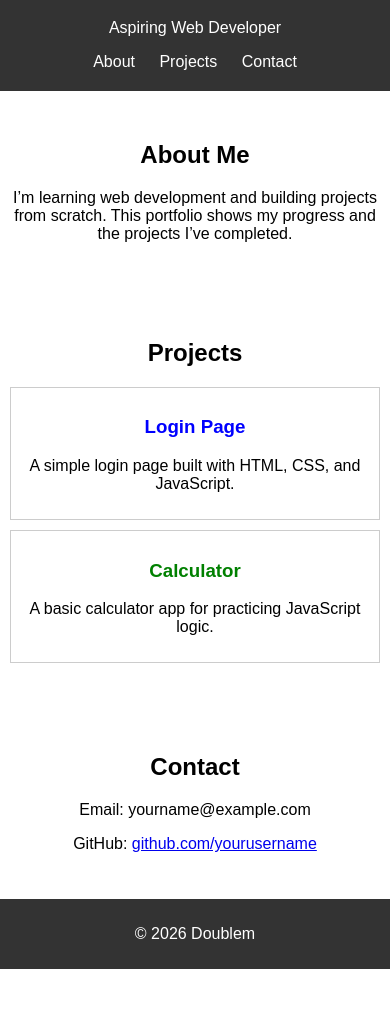
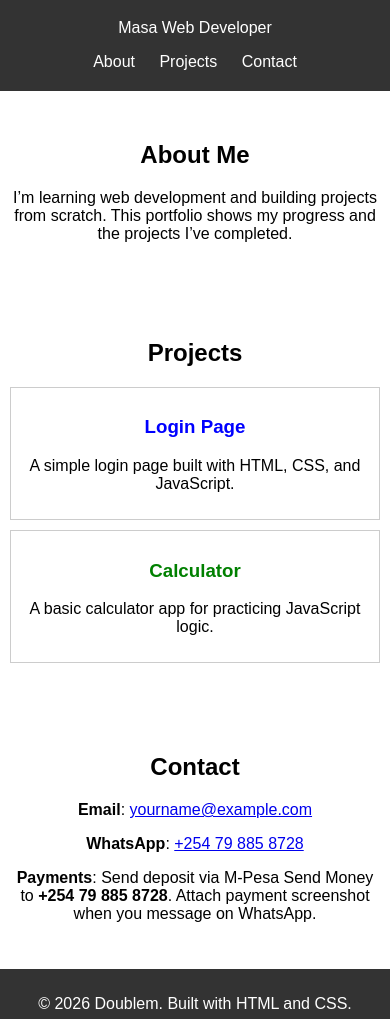
Before and after one commit to michaelmasa28-png/https-michaelmasa28.github.io-, a plain HTML site: page index.html in a window 390 px wide. Shown: the part 81-1100 px from the top of the page. Before the commit the page ends 1050 px from the top, so only its background shows below. Drawn offline with Linux system fonts and the light colour scheme.

Commit message:
Revise index.html for SEO and contact details
Updated the HTML structure and added meta tags for better SEO and responsiveness. Enhanced contact section with WhatsApp and payment information.

```diff
--- a/index.html
+++ b/index.html
@@ -1,15 +1,16 @@
-<!DOCTYPE html>
+<!doctype html>
 <html lang="en">
 <head>
-  <meta charset="UTF-8">
-  <title>My Portfolio</title>
-  <link rel="stylesheet" href="style.css">
+  <meta charset="utf-8" />
+  <meta name="viewport" content="width=device-width,initial-scale=1" />
+  <meta name="description" content="Doublem — Masa web developer. Portfolio of projects and contact details." />
+  <title>Doublem Portfolio</title>
+  <link rel="stylesheet" href="style.css" />
 </head>
 <body>
-  <!-- Header -->
   <header>
     <h1>Doublem</h1>
-    <p>Aspiring Web Developer</p>
+    <p>Masa Web Developer</p>
     <nav>
       <a href="#about">About</a>
       <a href="#projects">Projects</a>
@@ -17,14 +18,11 @@
     </nav>
   </header>
 
-  <!-- About Section -->
   <section id="about">
     <h2>About Me</h2>
-    <p>I’m learning web development and building projects from scratch.
-       This portfolio shows my progress and the projects I’ve completed.</p>
+    <p>I’m learning web development and building projects from scratch. This portfolio shows my progress and the projects I’ve completed.</p>
   </section>
 
-  <!-- Projects Section -->
   <section id="projects">
     <h2>Projects</h2>
     <div class="project login">
@@ -37,18 +35,16 @@
     </div>
   </section>
 
-  <!-- Contact Section -->
   <section id="contact">
     <h2>Contact</h2>
-    <p>Email: yourname@example.com</p>
-    <p>GitHub: <a href="https://github.com/yourusername">github.com/yourusername</a></p>
+    <p><strong>Email</strong>: <a href="mailto:yourname@example.com">yourname@example.com</a></p>
+    <p><strong>WhatsApp</strong>: <a href="https://wa.me/254798858728">+254 79 885 8728</a></p>
+    <p><strong>Payments</strong>: Send deposit via M‑Pesa Send Money to <strong>+254 79 885 8728</strong>. Attach payment screenshot when you message on WhatsApp.</p>
   </section>
 
-  <!-- Footer -->
   <footer>
-    <p>© 2026 Doublem</p>
+    <p>© <span id="year"></span> Doublem. Built with HTML and CSS.</p>
+    <script>document.getElementById('year').textContent = new Date().getFullYear();</script>
   </footer>
-
-  <script src="script.js"></script>
 </body>
 </html>
```
